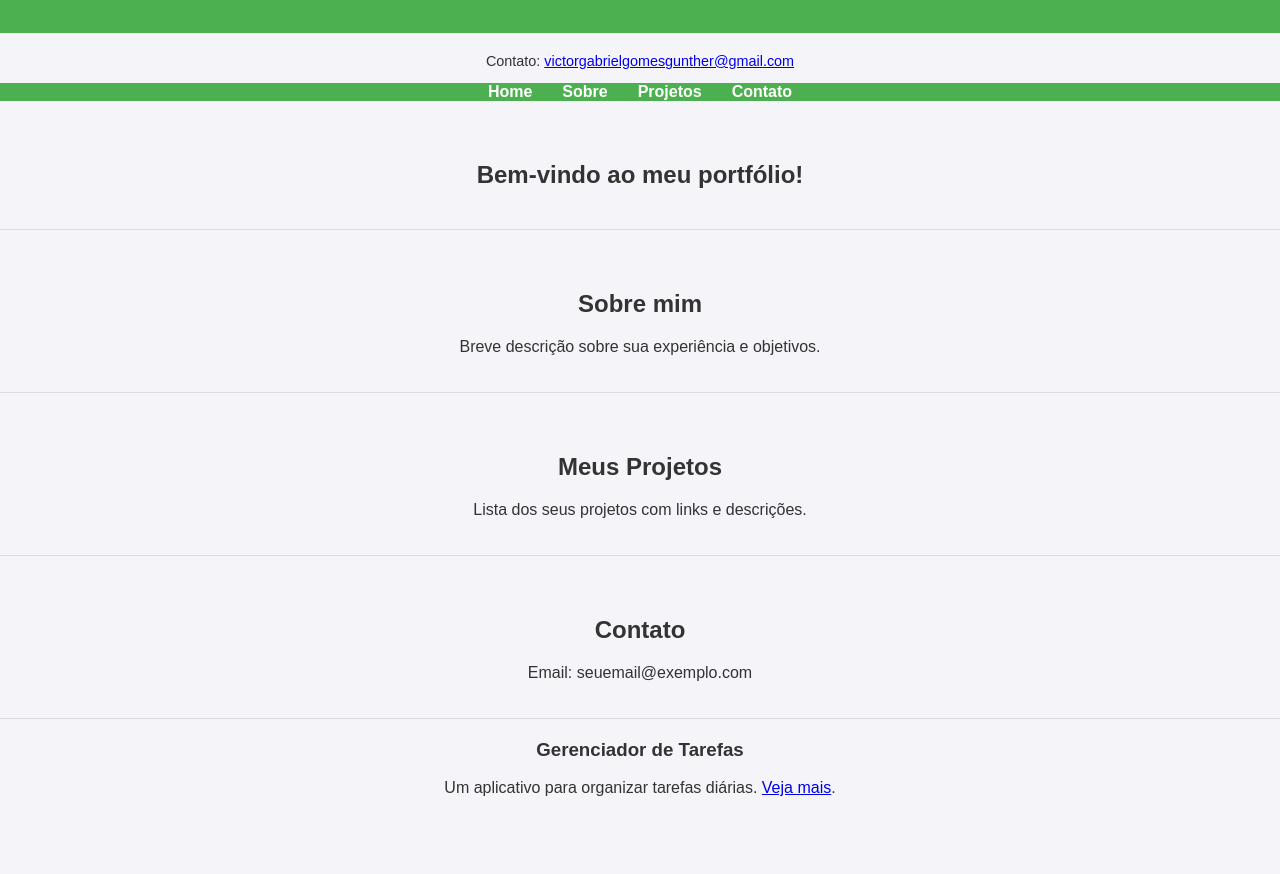
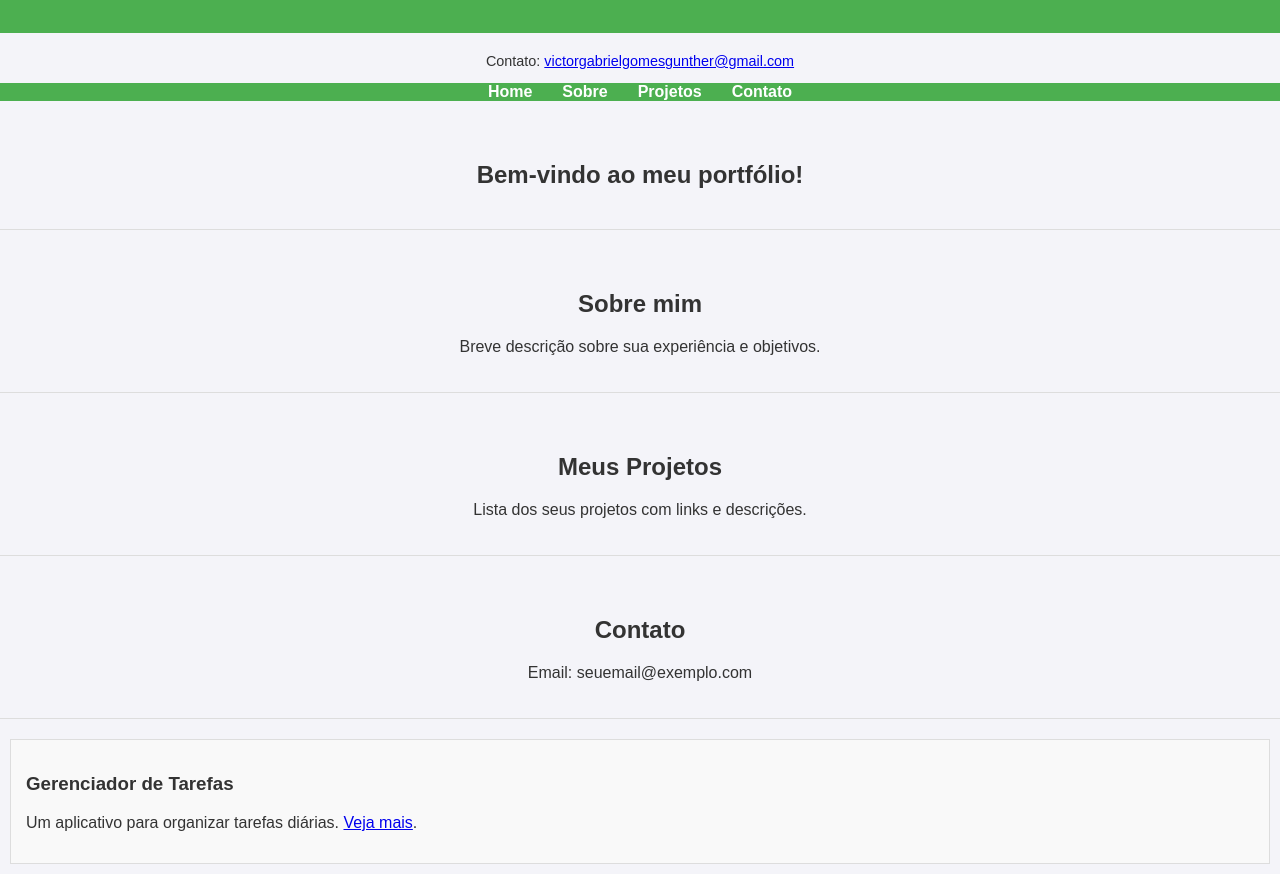
Before and after one commit to VictorGunther/MeuPortfolio, a plain HTML site: page index.html in a window 1280 px wide. Shown: the part 121-995 px from the top of the page. Before the commit the page ends 934 px from the top, so only its background shows below. Drawn offline with Linux system fonts and the light colour scheme.

Commit message:
Update style.css

```diff
--- a/style.css
+++ b/style.css
@@ -42,3 +42,11 @@ section {
     margin: 20px 0;
     border-bottom: 1px solid #ddd;
 }
+
+.projeto {
+    border: 1px solid #ddd;
+    padding: 15px;
+    margin: 10px;
+    background-color: #f9f9f9;
+    text-align: left;
+}
```
